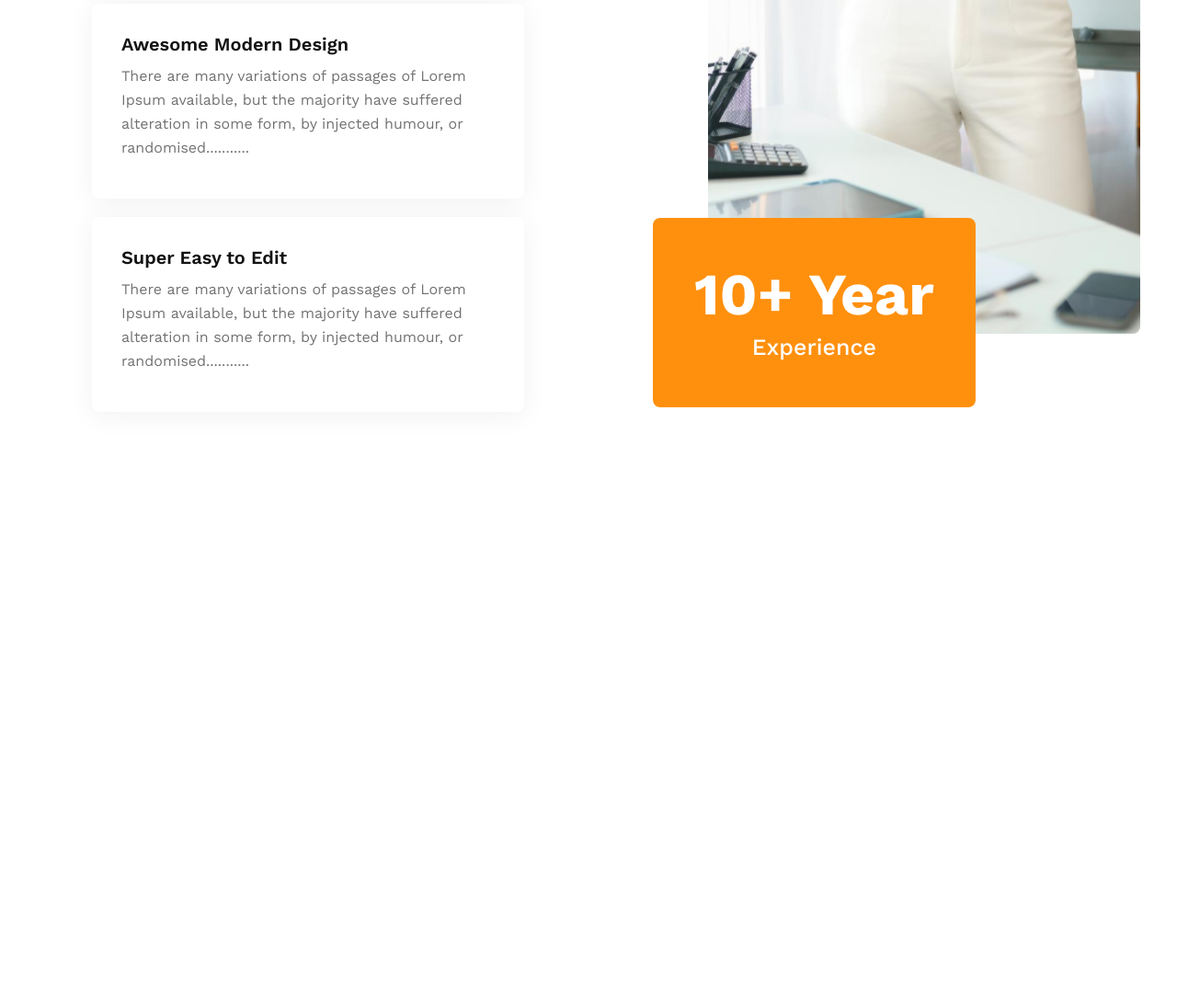
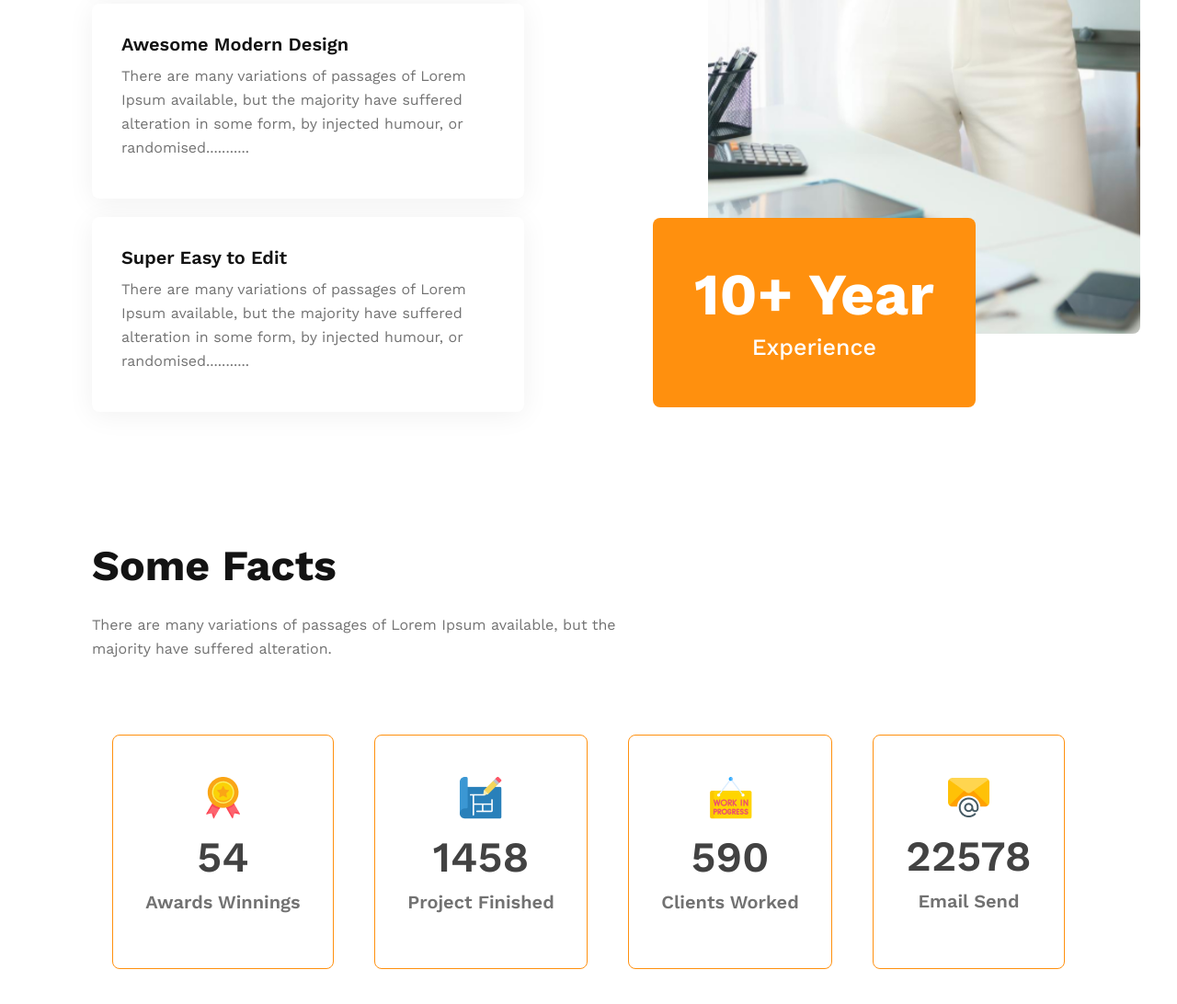
Before and after one commit to mdrieadmia/g3-architects, a plain HTML site: page index.html in a window 1280 px wide. Shown: the part 2831-3923 px from the top of the page at 92% size. Before the commit the page ends 3319 px from the top, so only its background shows below. Drawn offline with nearby package versions, Linux system fonts and the light colour scheme.

Commit message:
Facts section content added

```diff
--- a/index.html
+++ b/index.html
@@ -1,5 +1,6 @@
 <!DOCTYPE html>
 <html lang="en">
+
 <head>
     <meta charset="UTF-8">
     <meta name="viewport" content="width=device-width, initial-scale=1.0">
@@ -7,6 +8,7 @@
     <link rel="stylesheet" href="./styles/style.css">
     <link rel="stylesheet" href="./styles/responsive.css">
 </head>
+
 <body>
     <!-------- Header Part Start --------->
     <header>
@@ -27,7 +29,8 @@
             <section id="banner">
                 <div class="banner_text">
                     <h1>Brand New <span class="new_line">Group of Architects</span> </h1>
-                    <p>There are many variations of passages of Lorem Ipsum available, but the majority have suffered alteration in some form, by injected humour, or randomised words which don't look even</p>
+                    <p>There are many variations of passages of Lorem Ipsum available, but the majority have suffered
+                        alteration in some form, by injected humour, or randomised words which don't look even</p>
                     <button class="btn">Explore More</button>
                 </div>
                 <div class="banner_img">
@@ -48,8 +51,10 @@
                     <img src="./images/team4.png" alt="Team Image">
                 </div>
                 <div class="team_text">
-                <h3><span class="quick_list">Quick list </span><span class="of_our">of Our </span><span class="text_features">Features</span></h3>
-                <p>There are many variations of passages of Lorem Ipsum available, but the majority have suffered alteration in some form, by injected humour, or randomised words which don't look even</p>
+                    <h3><span class="quick_list">Quick list </span><span class="of_our">of Our </span><span
+                            class="text_features">Features</span></h3>
+                    <p>There are many variations of passages of Lorem Ipsum available, but the majority have suffered
+                        alteration in some form, by injected humour, or randomised words which don't look even</p>
                     <button class="btn">Explore More</button>
                 </div>
             </section>
@@ -60,24 +65,30 @@
                     <div class="features_text">
                         <div class="section_heading">
                             <h2>Features you will <span class="new_line">love & enjoy</span></h2>
-                        <p>There are many variations of passages of Lorem Ipsum available, but the majority have suffered alteration in some form, by injected humour, or randomised words which don't look even</p>
+                            <p>There are many variations of passages of Lorem Ipsum available, but the majority have
+                                suffered alteration in some form, by injected humour, or randomised words which don't
+                                look even</p>
                         </div>
                         <div class="features_items">
                             <div class="features_item_content">
                                 <h3>Desktop & Mobile Version</h3>
-                            <p>There are many variations of passages of Lorem Ipsum available, but the majority have suffered alteration in some form, by injected humour, or randomised...........</p>
+                                <p>There are many variations of passages of Lorem Ipsum available, but the majority have
+                                    suffered alteration in some form, by injected humour, or randomised...........</p>
                             </div>
                             <div class="features_item_content">
                                 <h3>Drag & Drop Builder</h3>
-                            <p>There are many variations of passages of Lorem Ipsum available, but the majority have suffered alteration in some form, by injected humour, or randomised...........</p>
+                                <p>There are many variations of passages of Lorem Ipsum available, but the majority have
+                                    suffered alteration in some form, by injected humour, or randomised...........</p>
                             </div>
                             <div class="features_item_content">
                                 <h3>Awesome Modern Design</h3>
-                            <p>There are many variations of passages of Lorem Ipsum available, but the majority have suffered alteration in some form, by injected humour, or randomised...........</p>
+                                <p>There are many variations of passages of Lorem Ipsum available, but the majority have
+                                    suffered alteration in some form, by injected humour, or randomised...........</p>
                             </div>
                             <div class="features_item_content">
                                 <h3>Super Easy to Edit</h3>
-                            <p>There are many variations of passages of Lorem Ipsum available, but the majority have suffered alteration in some form, by injected humour, or randomised...........</p>
+                                <p>There are many variations of passages of Lorem Ipsum available, but the majority have
+                                    suffered alteration in some form, by injected humour, or randomised...........</p>
                             </div>
                         </div>
                     </div>
@@ -91,12 +102,41 @@
                 </div>
             </section>
             <!-------- Features Section End --------->
-
-         <!-------- Features Section Start --------->
-         <!-------- Features Section End --------->
+            <!-------- Facts Section Start --------->
+            <section id="facts">
+                <div class="section_heading">
+                    <h2>Some Facts</h2>
+                    <p>There are many variations of passages of Lorem Ipsum available, but the majority have suffered alteration.</p>
+                </div>
+                <div class="facts_item_container">
+                    <div class="facts_item">
+                        <img src="./images/icons/ribon.png" alt="Ribon Icon">
+                        <h3>54</h3>
+                        <p>Awards Winnings</p>
+                    </div>
+                    <div class="facts_item">
+                        <img src="./images/icons/projects.png" alt="Projects Icon">
+                        <h3>1458</h3>
+                        <p>Project Finished</p>
+                    </div>
+                    <div class="facts_item">
+                        <img src="./images/icons/customers.png" alt="Customers Icon">
+                        <h3>590</h3>
+                        <p>Clients Worked</p>
+                    </div>
+                    <div class="facts_item">
+                        <img src="./images/icons/email.png" alt="Email Icon">
+                        <h3>22578</h3>
+                        <p>Email Send</p>
+                    </div>
+                </div>
+            </section>
+            <!-------- Facts Section End --------->
+        </div>
     </main>
     <footer>
 
     </footer>
 </body>
+
 </html>
--- a/styles/style.css
+++ b/styles/style.css
@@ -213,3 +213,34 @@ header{
     line-height: 40px;
     text-align: center;
 }
+/* -------- Facts Section -------- */
+#facts{
+    padding: 100px 0 160px 0;
+}
+.facts_item_container{
+    display: flex;
+    justify-content: space-around;
+    margin-top: 80px;
+}
+.facts_item{
+    padding: 45px 35px 60px 35px;
+    text-align: center;
+    border: 1px solid #ff900e;
+    border-radius: 8px;
+    cursor: pointer;
+    transition: 0.2s all linear;
+}
+.facts_item:hover{
+    transform: scale(1.03);
+}
+.facts_item h3{
+    font-size: 2.9rem;
+    font-weight: 600;
+    color: #424242;
+    margin: 10px 0;
+}
+.facts_item p{
+    font-size: 1.25rem;
+    font-weight: 600;
+    color: #727272;
+}
```
Also changed, not shown: styles/responsive.css (line endings or trailing spaces). Lines whose indentation alone changed are shown as unchanged.
